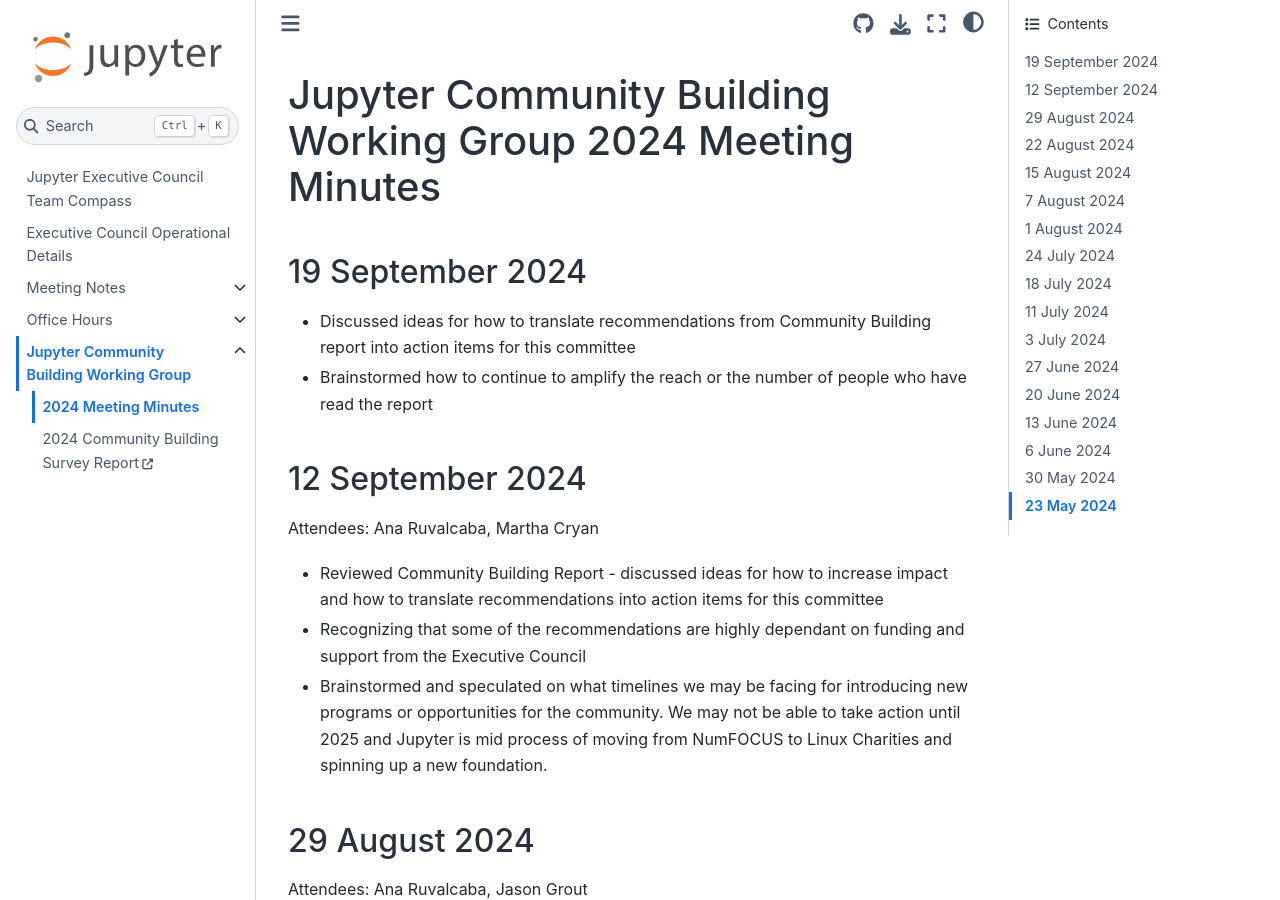
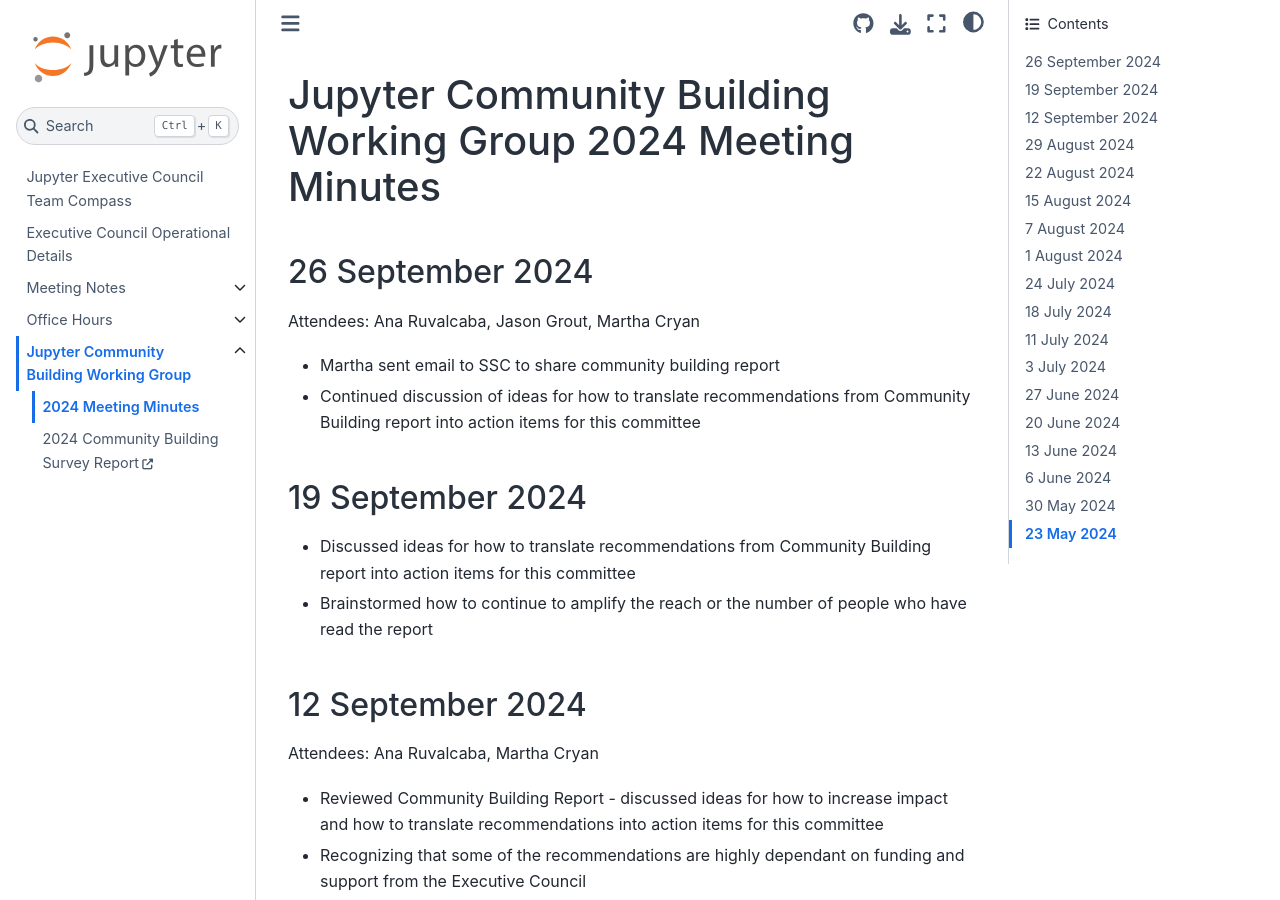
Before and after one commit to jupyter-governance/ec-team-compass, a Sphinx documentation site: the page built from docs/reports/communitybuilding/minutes_2024.md, in a window 1280 px wide and 900 px high. Built offline with Sphinx 7.4.7 and the Sphinx Book theme 1.1.4, drawn with Linux system fonts in a browser that asks for light colours.

Commit message:
Update JCB minutes_2024.md

```diff
--- a/docs/reports/communitybuilding/minutes_2024.md
+++ b/docs/reports/communitybuilding/minutes_2024.md
@@ -1,4 +1,10 @@
 # Jupyter Community Building Working Group 2024 Meeting Minutes
+
+## 26 September 2024
+Attendees: Ana Ruvalcaba, Jason Grout, Martha Cryan
+
+* Martha sent email to SSC to share community building report
+* Continued discussion of ideas for how to translate recommendations from Community Building report into action items for this committee
 
 ## 19 September 2024
 * Discussed ideas for how to translate recommendations from Community Building report into action items for this committee
```
